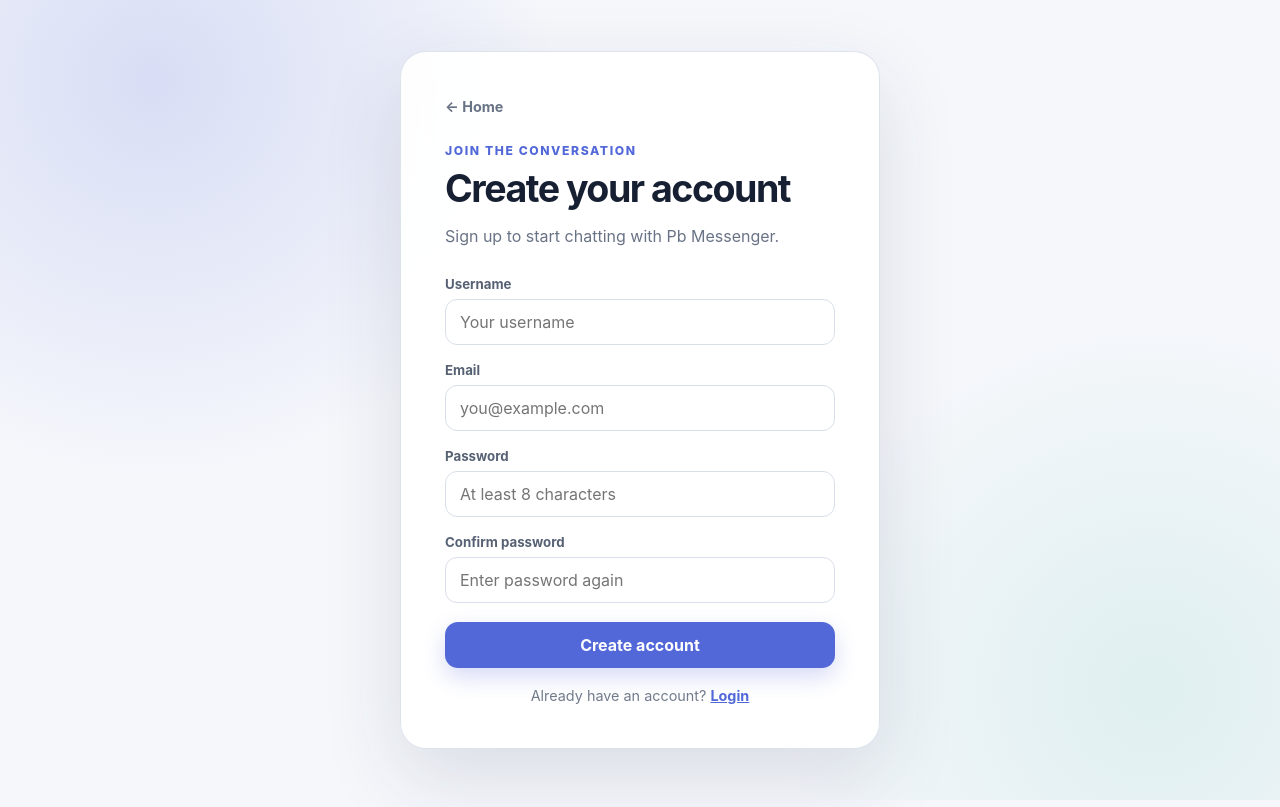
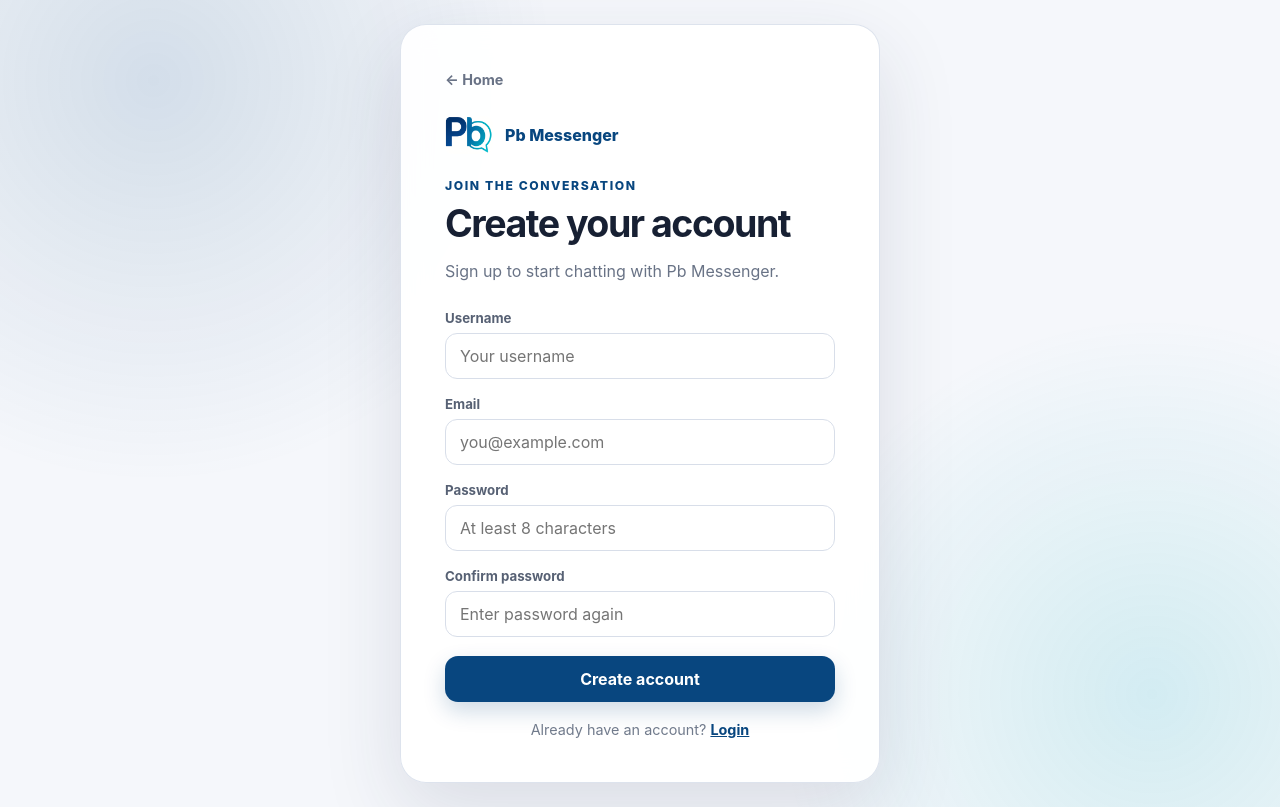
Before and after one commit to Rapeepanseeneon/chat-realtime-ms-front, a Next.js app: page /register in a window 1280 px wide. Built offline with nearby package versions, Linux system fonts and the light colour scheme; no server answers.

Commit message:
ui and feature

```diff
--- a/app/chat/ChatClient.tsx
+++ b/app/chat/ChatClient.tsx
@@ -9,6 +9,7 @@ import {
   useState,
 } from "react";
 import { ChatSidebar } from "../../components/ChatSidebar";
+import { BrandLogo } from "../../components/BrandLogo";
 import { FriendManager } from "../../components/FriendManager";
 import { MessageBubble } from "../../components/MessageBubble";
 import type { GhostCommand } from "../../components/GhostMessage";
@@ -672,7 +673,10 @@ export function ChatClient({ currentUser }: ChatClientProps) {
           <section className="chat-card" aria-labelledby="chat-title">
             <header className="chat-header">
               <div className="chat-title-block">
-                <p className="eyebrow">Private conversation</p>
+                <div className="chat-brand">
+                  <BrandLogo decorative />
+                  <p className="eyebrow">Pb Messenger</p>
+                </div>
                 <h1 id="chat-title">
                   {selectedUser?.username ?? "Private Chat"}
                 </h1>
--- a/app/globals.css
+++ b/app/globals.css
@@ -1,4 +1,7 @@
 :root {
+  --brand-primary: #08467f;
+  --brand-primary-hover: #063363;
+  --brand-accent: #06aaba;
   color-scheme: light;
   font-family:
     Inter,
@@ -32,14 +35,10 @@ a {
   place-items: center;
   padding: 24px;
   background:
-    radial-gradient(
-      circle at 12% 10%,
-      rgba(82, 104, 217, 0.18),
-      transparent 30%
-    ),
+    radial-gradient(circle at 12% 10%, rgba(8, 70, 127, 0.14), transparent 30%),
     radial-gradient(
       circle at 90% 86%,
-      rgba(87, 190, 171, 0.14),
+      rgba(6, 170, 186, 0.14),
       transparent 28%
     ),
     #f5f7fb;
@@ -61,23 +60,56 @@ a {
   text-align: center;
 }
 
-.brand-mark {
-  width: 72px;
-  height: 72px;
-  display: grid;
-  place-items: center;
-  margin: 0 auto 24px;
-  border-radius: 22px;
-  background: linear-gradient(135deg, #5268d9, #7459d7);
-  color: white;
-  font-size: 1.5rem;
+.brand-logo {
+  position: relative;
+  display: inline-block;
+  width: 48px;
+  aspect-ratio: 680 / 535;
+  flex-shrink: 0;
+  overflow: hidden;
+  border-radius: 8px;
+  background: white;
+  pointer-events: none;
+}
+/* Clip only the original JPG's whitespace, without stretching or editing it. */
+.brand-logo-image {
+  position: absolute;
+  width: 115.2941%;
+  max-width: none;
+  height: auto;
+  left: -10.2941%;
+  top: -59.8131%;
+}
+.brand-logo-large {
+  width: clamp(104px, 22vw, 136px);
+}
+.hero-brand {
+  margin-bottom: 24px;
+}
+.auth-brand {
+  display: flex;
+  align-items: center;
+  gap: 12px;
+  margin-bottom: 24px;
+  color: var(--brand-primary);
   font-weight: 850;
-  box-shadow: 0 14px 30px rgba(82, 104, 217, 0.3);
+}
+.chat-brand {
+  display: flex;
+  align-items: center;
+  gap: 8px;
+  margin-bottom: 8px;
+}
+.chat-brand .brand-logo {
+  width: 28px;
+}
+.chat-brand .eyebrow {
+  margin-bottom: 0;
 }
 
 .eyebrow {
   margin: 0 0 8px;
-  color: #5268d9;
+  color: var(--brand-primary);
   font-size: 0.76rem;
   font-weight: 800;
   letter-spacing: 0.13em;
@@ -150,12 +182,12 @@ h1 {
   cursor: not-allowed;
 }
 .button-primary {
-  background: #5268d9;
+  background: var(--brand-primary);
   color: #fff;
-  box-shadow: 0 9px 22px rgba(82, 104, 217, 0.24);
+  box-shadow: 0 9px 22px rgba(8, 70, 127, 0.2);
 }
 .button-primary:hover:not(:disabled) {
-  background: #4056c7;
+  background: var(--brand-primary-hover);
 }
 .button-secondary {
   border-color: #d8deeb;
@@ -185,7 +217,7 @@ h1 {
   text-decoration: none;
 }
 .back-link:hover {
-  color: #5268d9;
+  color: var(--brand-primary);
 }
 .auth-form {
   position: relative;
@@ -215,7 +247,7 @@ h1 {
     box-shadow 150ms ease;
 }
 .field input:focus {
-  border-color: #5268d9;
+  border-color: var(--brand-primary);
   box-shadow: 0 0 0 3px rgba(82, 104, 217, 0.14);
 }
 .auth-form .field {
@@ -251,7 +283,7 @@ h1 {
   font-size: 0.9rem;
 }
 .auth-switch a {
-  color: #5268d9;
+  color: var(--brand-primary);
   font-weight: 750;
 }
 .form-actions {
@@ -302,7 +334,11 @@ h1 {
   display: grid;
   place-items: center;
   border-radius: 12px;
-  background: linear-gradient(135deg, #5268d9, #7459d7);
+  background: linear-gradient(
+    135deg,
+    var(--brand-primary),
+    var(--brand-accent)
+  );
   color: #fff;
   font-size: 0.88rem;
   box-shadow: 0 8px 18px rgba(82, 104, 217, 0.24);
@@ -392,13 +428,13 @@ h1 {
 }
 .sidebar-nav-link:hover,
 .sidebar-nav-link:focus-visible {
-  background: #f0f2fa;
-  color: #4056c7;
+  background: #eef8fa;
+  color: var(--brand-primary);
   outline: none;
 }
 .sidebar-nav-link-active {
-  background: #eaedfb;
-  color: #4056c7;
+  background: #e5f3f6;
+  color: var(--brand-primary);
 }
 .sidebar-contacts {
   min-height: 0;
@@ -578,10 +614,10 @@ h1 {
   justify-content: space-between;
   gap: 12px;
   padding: 10px 12px;
-  border-left: 3px solid #5268d9;
+  border-left: 3px solid var(--brand-primary);
   border-radius: 8px;
   background: #edf0fc;
-  color: #4056c7;
+  color: var(--brand-primary-hover);
   font-size: 0.8rem;
   min-width: 0;
 }
@@ -592,7 +628,7 @@ h1 {
   width: 32px;
   min-width: 32px;
   padding: 4px;
-  color: #4056c7;
+  color: var(--brand-primary-hover);
   background: transparent;
   font-size: 1.3rem;
 }
@@ -619,7 +655,7 @@ h1 {
 .sidebar-contact:hover,
 .sidebar-contact:focus-visible {
   background: #f1f3fa;
-  color: #4056c7;
+  color: var(--brand-primary-hover);
   outline: none;
 }
 .sidebar-contact:focus-visible {
@@ -627,7 +663,7 @@ h1 {
 }
 .sidebar-contact-active {
   background: #eaedfb;
-  color: #4056c7;
+  color: var(--brand-primary-hover);
 }
 .sidebar-contact-avatar {
   position: relative;
@@ -672,7 +708,7 @@ h1 {
   min-width: 23px;
   padding: 4px 6px;
   border-radius: 999px;
-  background: #5268d9;
+  background: var(--brand-primary);
   color: #fff;
   font-size: 0.68rem;
   font-weight: 800;
@@ -689,7 +725,7 @@ h1 {
 .chat-typing {
   min-height: 16px;
   margin: -8px 2px;
-  color: #5268d9;
+  color: var(--brand-primary);
   font-size: 0.78rem;
   font-weight: 650;
 }
@@ -849,8 +885,8 @@ h1 {
 }
 .private-message-own {
   align-self: flex-end;
-  border-color: #5268d9;
-  background: #5268d9;
+  border-color: var(--brand-primary);
+  background: var(--brand-primary);
   color: #fff;
 }
 .private-message-own .message-meta strong,
@@ -876,7 +912,7 @@ h1 {
   border: 0;
   border-radius: 12px;
   padding: 0 22px;
-  background: #5268d9;
+  background: var(--brand-primary);
   color: #fff;
   font-weight: 750;
   cursor: pointer;
@@ -959,7 +995,7 @@ h1 {
   color: #172033;
 }
 .friend-search-form input:focus {
-  border-color: #5268d9;
+  border-color: var(--brand-primary);
   box-shadow: 0 0 0 3px rgba(82, 104, 217, 0.14);
 }
 .friend-search-form button,
@@ -968,7 +1004,7 @@ h1 {
   border: 0;
   border-radius: 11px;
   padding: 0 15px;
-  background: #5268d9;
+  background: var(--brand-primary);
   color: #fff;
   font-size: 0.8rem;
   font-weight: 760;
@@ -1027,7 +1063,7 @@ h1 {
 .friend-requests-heading button {
   border: 0;
   background: transparent;
-  color: #5268d9;
+  color: var(--brand-primary);
   font-size: 0.8rem;
   font-weight: 750;
   cursor: pointer;
--- a/app/layout.tsx
+++ b/app/layout.tsx
@@ -5,6 +5,11 @@ import "./globals.css";
 export const metadata: Metadata = {
   title: "Pb Messenger",
   description: "Connect and chat in real time with Pb Messenger.",
+  applicationName: "Pb Messenger",
+  icons: {
+    icon: [{ url: "/brand/pb-logo.jpg", type: "image/jpeg" }],
+    apple: "/brand/pb-logo.jpg",
+  },
 };
 
 export default function RootLayout({
--- a/app/login/page.tsx
+++ b/app/login/page.tsx
@@ -1,4 +1,5 @@
 import Link from "next/link";
+import { BrandLogo } from "../../components/BrandLogo";
 import { redirect } from "next/navigation";
 import { AuthForm } from "../../components/AuthForm";
 import { getCurrentUser } from "../../lib/auth";
@@ -16,6 +17,10 @@ export default async function LoginPage({
         <Link className="back-link" href="/">
           ← Home
         </Link>
+        <div className="auth-brand">
+          <BrandLogo decorative />
+          <span>Pb Messenger</span>
+        </div>
         <p className="eyebrow">Welcome back</p>
         <h1 id="login-title">Login to Pb Messenger</h1>
         <p className="card-copy">
--- a/app/page.tsx
+++ b/app/page.tsx
@@ -1,4 +1,5 @@
 import Link from "next/link";
+import { BrandLogo } from "../components/BrandLogo";
 import { LogoutButton } from "../components/LogoutButton";
 import { getCurrentUser } from "../lib/auth";
 
@@ -7,8 +8,8 @@ export default async function Home() {
   return (
     <main className="site-shell">
       <section className="hero-card">
-        <div className="brand-mark" aria-hidden="true">
-          Pb
+        <div className="hero-brand">
+          <BrandLogo size="large" decorative />
         </div>
         <p className="eyebrow">Pb Messenger</p>
         <h1>Welcome to Pb Messenger</h1>
--- a/app/profile/edit/page.tsx
+++ b/app/profile/edit/page.tsx
@@ -1,4 +1,5 @@
 import { redirect } from "next/navigation";
+import { BrandLogo } from "../../../components/BrandLogo";
 import { ProfileForm } from "../../../components/ProfileForm";
 import { getCurrentUser } from "../../../lib/auth";
 
@@ -8,6 +9,10 @@ export default async function EditProfilePage() {
   return (
     <main className="site-shell">
       <section className="auth-card" aria-labelledby="profile-title">
+        <div className="auth-brand">
+          <BrandLogo decorative />
+          <span>Pb Messenger</span>
+        </div>
         <p className="eyebrow">Your account</p>
         <h1 id="profile-title">Edit Profile</h1>
         <p className="card-copy">
--- a/app/register/page.tsx
+++ b/app/register/page.tsx
@@ -1,4 +1,5 @@
 import Link from "next/link";
+import { BrandLogo } from "../../components/BrandLogo";
 import { redirect } from "next/navigation";
 import { AuthForm } from "../../components/AuthForm";
 import { getCurrentUser } from "../../lib/auth";
@@ -11,6 +12,10 @@ export default async function RegisterPage() {
         <Link className="back-link" href="/">
           ← Home
         </Link>
+        <div className="auth-brand">
+          <BrandLogo decorative />
+          <span>Pb Messenger</span>
+        </div>
         <p className="eyebrow">Join the conversation</p>
         <h1 id="register-title">Create your account</h1>
         <p className="card-copy">
--- /dev/null
+++ b/components/BrandLogo.tsx
@@ -0,0 +1,24 @@
+import Image from "next/image";
+
+type BrandLogoProps = {
+  size?: "compact" | "large";
+  decorative?: boolean;
+};
+
+export function BrandLogo({
+  size = "compact",
+  decorative = false,
+}: BrandLogoProps) {
+  return (
+    <span className={`brand-logo brand-logo-${size}`}>
+      <Image
+        src="/brand/pb-logo.jpg"
+        alt={decorative ? "" : "Pb Messenger logo"}
+        width={784}
+        height={1168}
+        sizes={size === "large" ? "160px" : "64px"}
+        className="brand-logo-image"
+      />
+    </span>
+  );
+}
--- a/components/ChatSidebar.tsx
+++ b/components/ChatSidebar.tsx
@@ -5,6 +5,7 @@ import { usePathname } from "next/navigation";
 import { useEffect, useRef, useState } from "react";
 import type { ChatFriend, ChatUser } from "../lib/chat-types";
 import { LogoutButton } from "./LogoutButton";
+import { BrandLogo } from "./BrandLogo";
 
 type ChatSidebarProps = {
   username: string;
@@ -122,7 +123,7 @@ export function ChatSidebar({
             href="/"
             onClick={() => closeDrawer()}
           >
-            <span className="sidebar-brand-mark">Pb</span>
+            <BrandLogo decorative />
             <span>Pb Messenger</span>
           </Link>
           <button
```
Also changed, not shown: public/brand/pb-logo.jpg (added).
